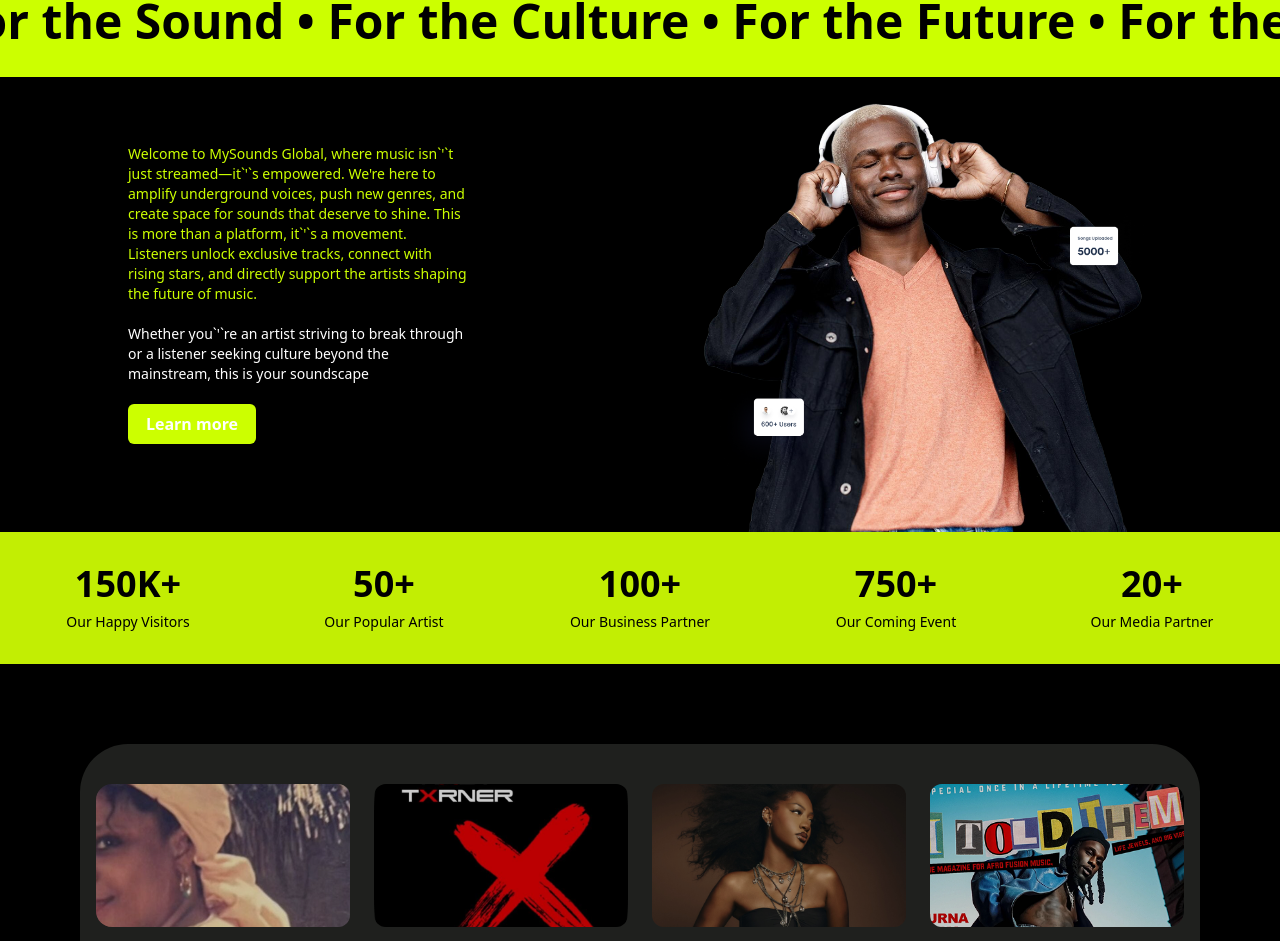
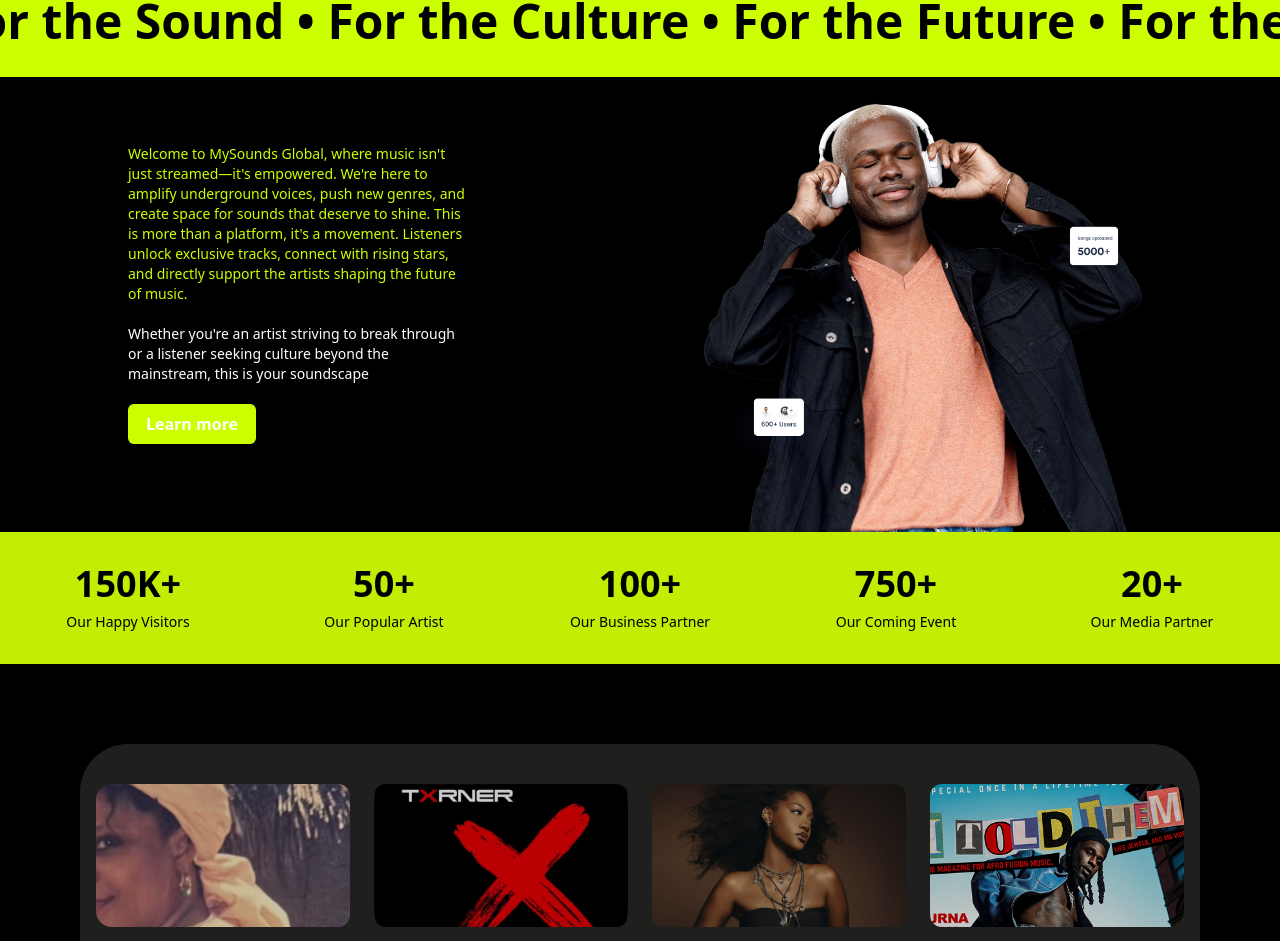
Before and after one commit to Joshua-Ogbonna/new-landing, a Next.js app: page / in a window 1280 px wide. Shown: the part 929-1870 px from the top of the page. Built offline with nearby package versions, Linux system fonts and the light colour scheme.

Commit message:
clear build logs

```diff
--- a/app/components/Sec2.tsx
+++ b/app/components/Sec2.tsx
@@ -17,15 +17,15 @@ const Sec2 = () => {
             <div className="md:px-32 px-10 bg-black flex flex-col md:flex-row justify-center items-center relative">
                 <div className="full md:w-1/2 h-fit">
                     <p className="text-[#CCFF00] text-sm">
-                        Welcome to MySounds Global, where music isn`&apos;`t just streamed—it`&apos;`s
+                        Welcome to MySounds Global, where music isn&apos;t just streamed—it&apos;s
                         empowered. We're here to amplify underground voices, push new genres,
                         and create space for sounds that deserve to shine.
-                        This is more than a platform, it`&apos;`s a movement. Listeners unlock exclusive
+                        This is more than a platform, it&apos;s a movement. Listeners unlock exclusive
                         tracks, connect with rising stars, and directly support the artists shaping the
                         future of music.
                     </p>
                     <p className="text-white text-sm pt-5">
-                        Whether you`&apos;`re an artist striving to break through or a listener seeking culture
+                        Whether you&apos;re an artist striving to break through or a listener seeking culture
                         beyond the mainstream, this is your soundscape
                     </p>
                     <button className="rounded-md w-32 h-10 my-5 text-center text-white font-semibold bg-[#CCFF00]">
--- a/app/components/Stats.tsx
+++ b/app/components/Stats.tsx
@@ -43,7 +43,7 @@ const Stats = () => {
   {/* Right content - Image and floating cards */}
   <div className="relative w-full lg:w-1/2 h-[300px] sm:h-[400px] md:h-[500px] lg:h-[600px] mt-8 lg:mt-0">
     <div className="relative w-full h-full">
-      <img
+      <Image
         src="/person.png"
         alt="Person with headphones"
         className="w-full h-full object-contain"
--- a/app/components/Trusted.tsx
+++ b/app/components/Trusted.tsx
@@ -86,7 +86,7 @@ const Trusted = () => {
       const mouseY = e.clientY - centerY;
 
       // Calculate rotation angles based on mouse position
-      const rotationY = (mouseX / rect.width) * 20;
+      // const rotationY = (mouseX / rect.width) * 20;
       const rotationX = (mouseY / rect.height) * 20;
 
       rotationRef.current = {
```
